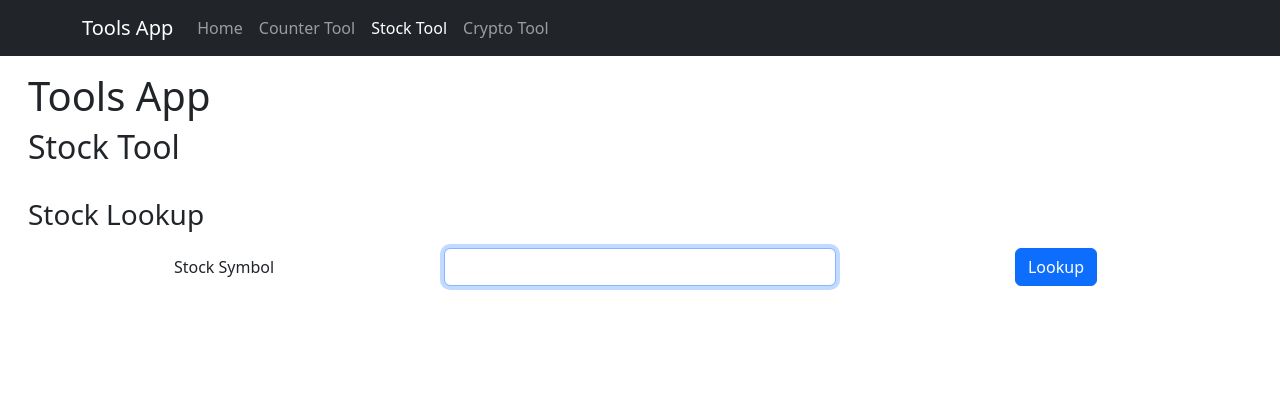
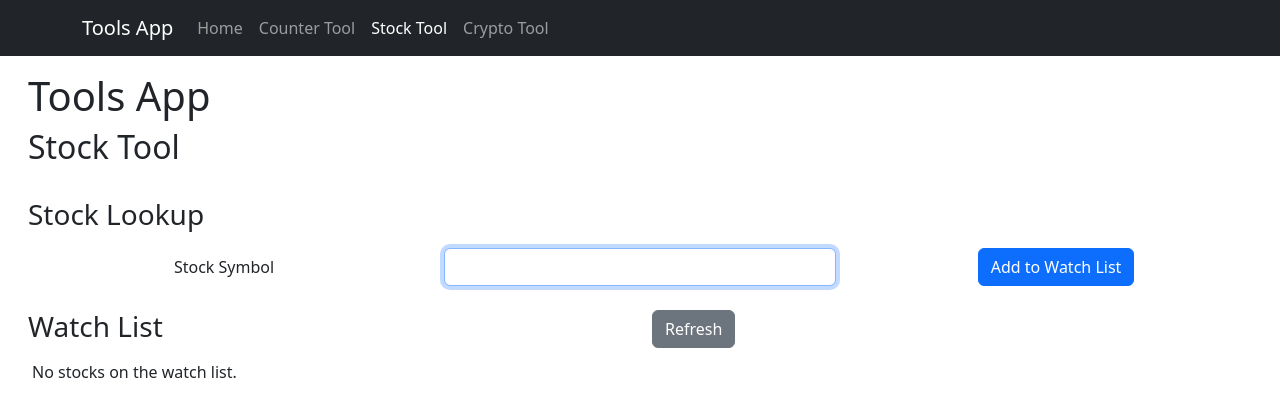
Before and after one commit to t4d-classes/react-redux_02062023, a React (Create React App) app in the folder tools-app/: page /stock-tool in a window 1280 px wide. Shown: the top 416 px of the page. Built offline with nearby package versions, Linux system fonts and the light colour scheme; data requests are answered from the project's data file.

Commit message:
add watch list

```diff
--- a/tools-app/db.json
+++ b/tools-app/db.json
@@ -1,4 +1,16 @@
 {
-  "stockWatchLists": [],
-  "cryptoWatchLists": []
+  "stockWatchLists": [
+    {
+      "id": 1,
+      "name": "My Stocks",
+      "stockSymbols": []
+    }
+  ],
+  "cryptoWatchLists": [
+    {
+      "id": 1,
+      "name": "My Coins",
+      "stockSymbols": []
+    }
+  ]
 }
--- a/tools-app/package.json
+++ b/tools-app/package.json
@@ -8,6 +8,7 @@
     "@testing-library/react": "^13.4.0",
     "@testing-library/user-event": "^14.4.3",
     "bootstrap": "^5.2.3",
+    "lodash": "^4.17.21",
     "react": "^18.2.0",
     "react-bootstrap": "^2.7.0",
     "react-dom": "^18.2.0",
--- a/tools-app/src/features/stockTool/StockTool.js
+++ b/tools-app/src/features/stockTool/StockTool.js
@@ -1,7 +1,11 @@
 import { useState, useCallback, useRef, useEffect } from 'react';
 import { useSelector, useDispatch } from 'react-redux';
 
-import { selectStockPrice, getStockAsync } from './stockToolSlice';
+import {
+  selectStocks,
+  addToWatchListAsync,
+  refreshWatchListAsync,
+} from './stockToolSlice';
 
 import { Button, Container, Row, Col, Form } from 'react-bootstrap';
 
@@ -10,7 +14,7 @@ import { ToolHeader, SectionHeader, AssetCurrentPrice } from '../../components';
 
 export function StockTool() {
 
-  const stock = useSelector(selectStockPrice);
+  const stocks = useSelector(selectStocks);
 
   const dispatch = useDispatch();
 
@@ -30,23 +34,28 @@ export function StockTool() {
 
   }, []);
 
-  const lookupFormSubmit = useCallback((evt) => {
+  const addStockToWatchListSubmit = useCallback(
+    (evt) => {
       evt.preventDefault();
-    dispatch(getStockAsync(stockSymbolInput));
+      dispatch(addToWatchListAsync(stockSymbolInput));
       setStockSymbolInput('');
-
       if (stockSymbolInputElement.current) {
         stockSymbolInputElement.current.focus();
       }
-
-  }, [dispatch, stockSymbolInput]);
+    },
+    [dispatch, stockSymbolInput],
+  );
 
   useEffect(() => {
-    // only going to run on the initial render
+    dispatch(refreshWatchListAsync());
     if (stockSymbolInputElement.current) {
       stockSymbolInputElement.current.focus();
     }
-  }, [stockSymbolInputElement]);
+  }, [dispatch]);
+
+  const refreshWatchListClick = useCallback(() => {
+    dispatch(refreshWatchListAsync());
+  }, [dispatch]);
 
   return (
     <Container fluid>
@@ -58,33 +67,49 @@ export function StockTool() {
       <SectionHeader headerText="Stock Lookup" />
       <Row>
         <Col>
-          <Form onSubmit={lookupFormSubmit}>
+          <Form onSubmit={addStockToWatchListSubmit}>
             <Form.Group as={Row}>
               <Form.Label column>Stock Symbol</Form.Label>
               <Col>
-                <Form.Control type="text"
+                <Form.Control
+                  type="text"
                   ref={stockSymbolInputElement}
-                  value={stockSymbolInput} aria-label="Set stock symbol"
+                  value={stockSymbolInput}
+                  aria-label="Set stock symbol"
                   onChange={stockSymbolInputChange} />
               </Col>
               <Col>
                 <Button variant="primary" type="submit">
-                  Lookup
+                  Add to Watch List
                 </Button>
               </Col>
             </Form.Group>
           </Form>
         </Col>
       </Row>
-      {stock.symbol && (
-        <>
-          <SectionHeader headerText="Stock Price" />
       <Row className="mt-4">
+        <Col className="text-start">
+          <h3>Watch List</h3>
+        </Col>
+        <Col className="text-start">
+          <Button variant="secondary" onClick={refreshWatchListClick}>
+            Refresh
+          </Button>
+        </Col>
+      </Row>
+      {!stocks.length && (
+        <Row>
+          <Col className="text-start ms-1 mt-2">
+            No stocks on the watch list.
+          </Col>
+        </Row>
+      )}
+      {stocks.map((stock) =>
+        <Row className="mt-4" key={stock.name}>
           <Col className="text-start">
             <AssetCurrentPrice asset={stock} />
           </Col>
-          </Row>
-        </>)}
+        </Row>)}
     </Container>
   );
 
--- a/tools-app/src/features/stockTool/stockAPI.js
+++ b/tools-app/src/features/stockTool/stockAPI.js
@@ -8,3 +8,29 @@ export async function fetchStock(stockSymbol) {
   const data = await res.json();
   return data.results[0];
 }
+
+export async function fetchWatchList(stockListName) {
+  const url =
+    'http://localhost:3060/stockWatchLists?name=' +
+    encodeURIComponent(stockListName);
+  const res = await fetch(url);
+  const data = await res.json();
+  return data;
+}
+
+export async function saveWatchList(stockWatchList) {
+  const url =
+    'http://localhost:3060/stockWatchLists/' +
+    encodeURIComponent(stockWatchList.id);
+  await fetch(url, {
+    method: 'PUT',
+    headers: { 'Content-Type': 'application/json' },
+    body: JSON.stringify(stockWatchList),
+  });
+}
+
+export async function fetchStocks(stockSymbols) {
+  return Promise.all(
+    stockSymbols.map((stockSymbol) => fetchStock(stockSymbol)),
+  );
+}
--- a/tools-app/src/features/stockTool/stockToolSlice.js
+++ b/tools-app/src/features/stockTool/stockToolSlice.js
@@ -1,48 +1,76 @@
-import { createSlice, createAsyncThunk } from '@reduxjs/toolkit';
-import { fetchStock } from './stockAPI';
+import { createAsyncThunk, createSlice, createAction } from '@reduxjs/toolkit';
+import {
+  fetchStock,
+  fetchWatchList,
+  saveWatchList,
+  fetchStocks,
+} from './stockAPI';
+import debounce from 'lodash.debounce';
 
 const initialState = {
-  stock: {
-    symbol: '',
-    open: 0,
-    close: 0,
-    high: 0,
-    low: 0,
-    volume: 0,
-    volumeWeightedAveragePrice: 0,
-    numberOfTransactions: 0,
-    lastUpdated: null,
-  },
+  stocks: [],
   status: 'idle',
 };
 
 export const getStockAsync = createAsyncThunk(
-  'stockTool/fetchStock', // action name
+  'stockTool/fetchStock',
   async (stockSymbol) => {
     const stockData = await fetchStock(stockSymbol);
     return stockData;
-  }
+  },
 );
+
+export const addToWatchListAsync = createAsyncThunk(
+  'stockTool/addToWatchList',
+  async (stockSymbol) => {
+    const stockWatchLists = await fetchWatchList('My Stocks');
+    const stockWatchList = stockWatchLists[0];
+    if (stockWatchList.stockSymbols.includes(stockSymbol)) {
+      return;
+    }
+
+    stockWatchList.stockSymbols.push(stockSymbol);
+    await saveWatchList(stockWatchList);
+
+    const stockData = await fetchStock(stockSymbol);
+    return stockData;
+  },
+);
+
+const refreshWatchListFulfilled = createAction(
+  'stockTool/refreshWatchListFulfilled',
+);
+
+export const refreshWatchListAsync = createAsyncThunk(
+  'stockTool/refreshWatchListDebounced',
+  debounce(async (_, { dispatch }) => {
+    const stockWatchLists = await fetchWatchList('My Stocks');
+    const stockWatchList = stockWatchLists[0];
+    const stocks = await fetchStocks(stockWatchList.stockSymbols);
+    dispatch(refreshWatchListFulfilled(stocks));
+  }, 200),
+);
+
+
 
 export const stockToolSlice = createSlice({
   name: 'stockTool',
-  initialState, // short-hand property, initialState: initialState,
-  reducers: {
-    // action = reducer
-    // defining both an action and a reducer
-    // lookupStockPrice: (state, action) => {
-    //   state.stockSymbol = action.payload;
-    // },
-  },
+  initialState,
+  reducers: {},
   extraReducers: (builder) => {
     builder
-      .addCase(getStockAsync.pending, (state) => {
+      .addCase(addToWatchListAsync.pending, (state) => {
         state.status = 'loading';
       })
-      .addCase(getStockAsync.fulfilled, (state, action) => {
+      .addCase(addToWatchListAsync.fulfilled, (state, action) => {
+        state.status = 'idle';
+
+        if (!action.payload) {
+          return;
+        }
+
         const stockData = action.payload;
-        state.status = 'idle';
-        state.stock = {
+        const stock = {
           symbol: stockData.T,
           open: stockData.o,
           close: stockData.c,
@@ -53,36 +81,44 @@ export const stockToolSlice = createSlice({
           numberOfTransactions: stockData.n,
           lastUpdated: new Date(stockData.t).toLocaleString(),
         };
+        state.stocks.push(stock);
       })
-  }
+      .addCase(refreshWatchListAsync.pending, (state) => {
+        state.status = 'loading';
+      })
+      .addCase(refreshWatchListFulfilled, (state, action) => {
+        state.status = 'idle';
+
+        if (!action.payload) {
+          return;
+        }
+
+        state.stocks = action.payload.map((stockData) => {
+          return {
+            symbol: stockData.T,
+            open: stockData.o,
+            close: stockData.c,
+            low: stockData.l,
+            high: stockData.h,
+            volume: stockData.v,
+            volumeWeightedAveragePrice: stockData.vw,
+            numberOfTransactions: stockData.n,
+            lastUpdated: new Date(stockData.t).toLocaleString(),
+          };
+        });
+      });
+  },
 });
 
-// export const { lookupStockPrice } = stockToolSlice.actions;
-
-export const selectStockPrice = ({ stockTool: { stock } }) => {
-
-  // const stock = state.stock;
-  // const { stock } = state;
-
-  if (!stock.symbol) {
-    return {
-      symbol: '',
-      price: 0,
-      priceChange: 0,
-      pricePercentChange: 0,
-      lastUpdated: null,
-    };
-  }
-
-  return {
+export const selectStocks = ({ stockTool: { stocks } }) => {
+  return stocks.map(stock => ({
     symbol: stock.symbol,
     name: stock.symbol,
     price: stock.close,
     priceChange: stock.close - stock.open,
     pricePercentChange: ((stock.close - stock.open) / stock.open) * 100,
     lastUpdated: stock.lastUpdated
-  };
-
+  }));
 };
 
 export default stockToolSlice.reducer;
```
Also changed, not shown: 1 other file (tests, documents, lock files or other folders). Lines whose indentation alone changed are shown as unchanged.
